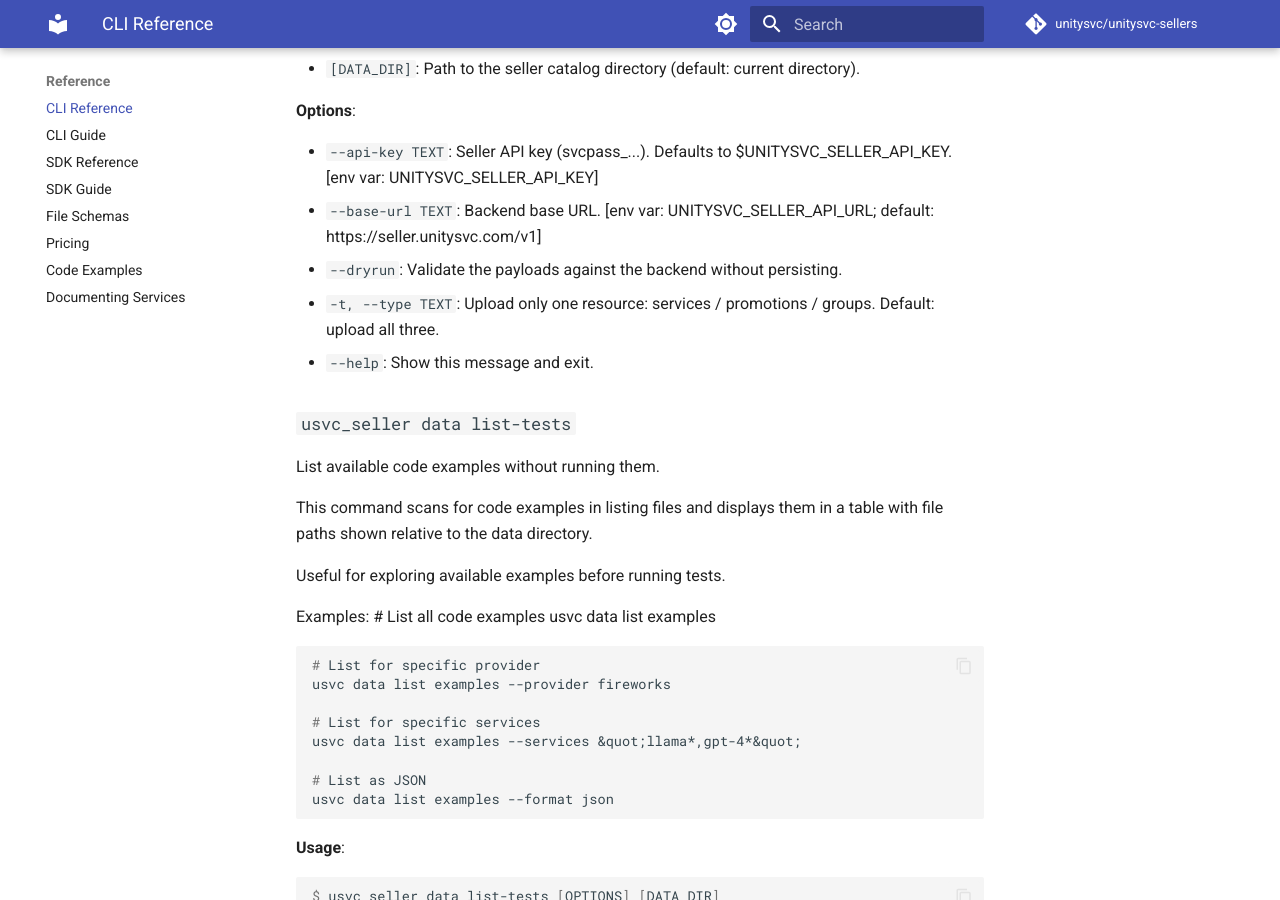
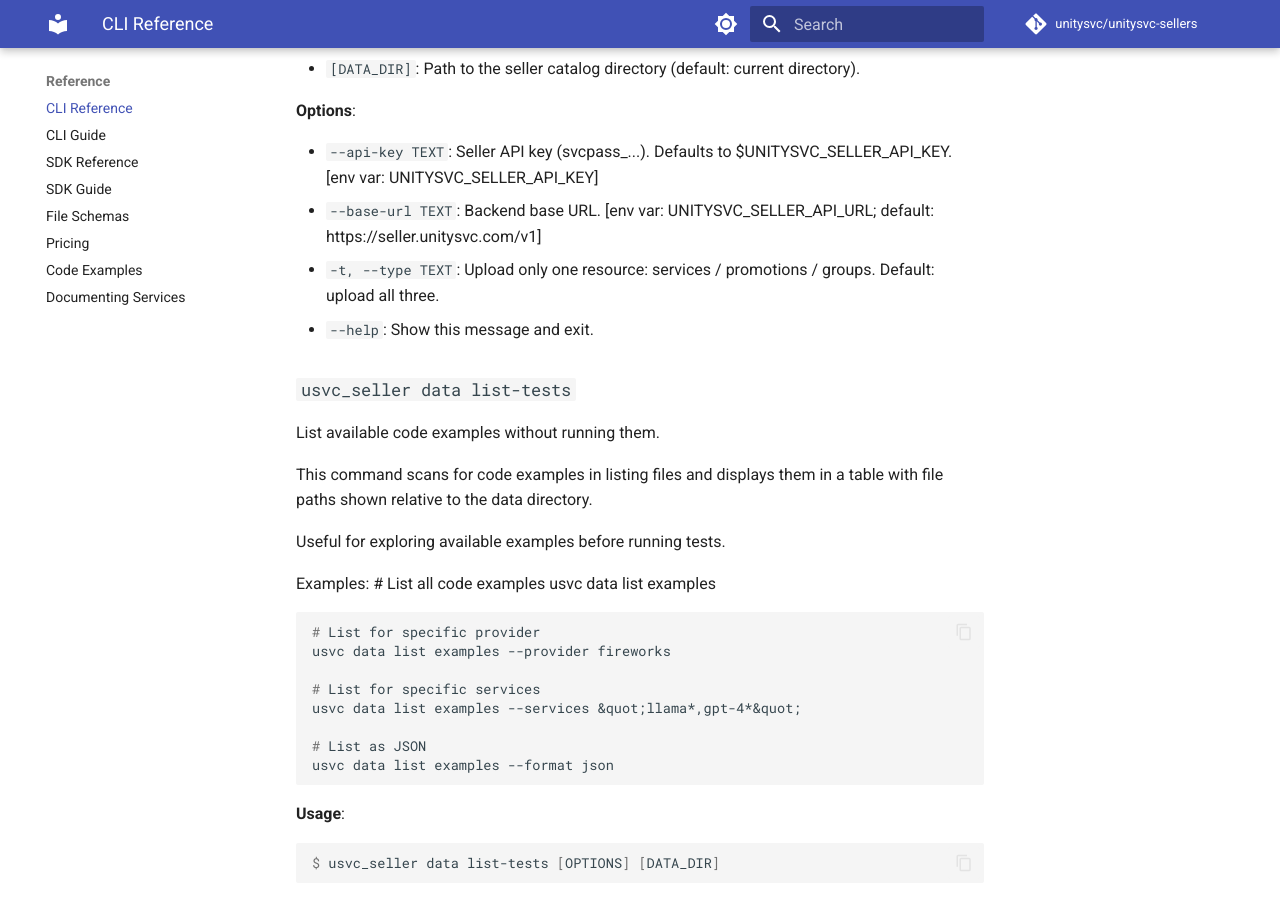
Before and after one commit to unitysvc/unitysvc-sellers, an MkDocs documentation site: the page built from docs/cli-reference.md, in a window 1280 px wide and 900 px high, scrolled down 4006 px. Built offline with MkDocs 1.6.1 and Material for MkDocs 9.7.7, drawn with Linux system fonts in a browser that asks for light colours; comment, search, counter and statistics services are not loaded.

Commit message:
Regenerate CLI reference (remove --dryrun from data upload)
Co-Authored-By: Claude Sonnet 4.6 <noreply@anthropic.com>

```diff
--- a/docs/cli-reference.md
+++ b/docs/cli-reference.md
@@ -181,7 +181,6 @@ $ usvc_seller data upload [OPTIONS] [DATA_DIR]
 
 * `--api-key TEXT`: Seller API key (svcpass_...). Defaults to $UNITYSVC_SELLER_API_KEY.  [env var: UNITYSVC_SELLER_API_KEY]
 * `--base-url TEXT`: Backend base URL.  [env var: UNITYSVC_SELLER_API_URL; default: https://seller.unitysvc.com/v1]
-* `--dryrun`: Validate the payloads against the backend without persisting.
 * `-t, --type TEXT`: Upload only one resource: services / promotions / groups. Default: upload all three.
 * `--help`: Show this message and exit.
 
```
